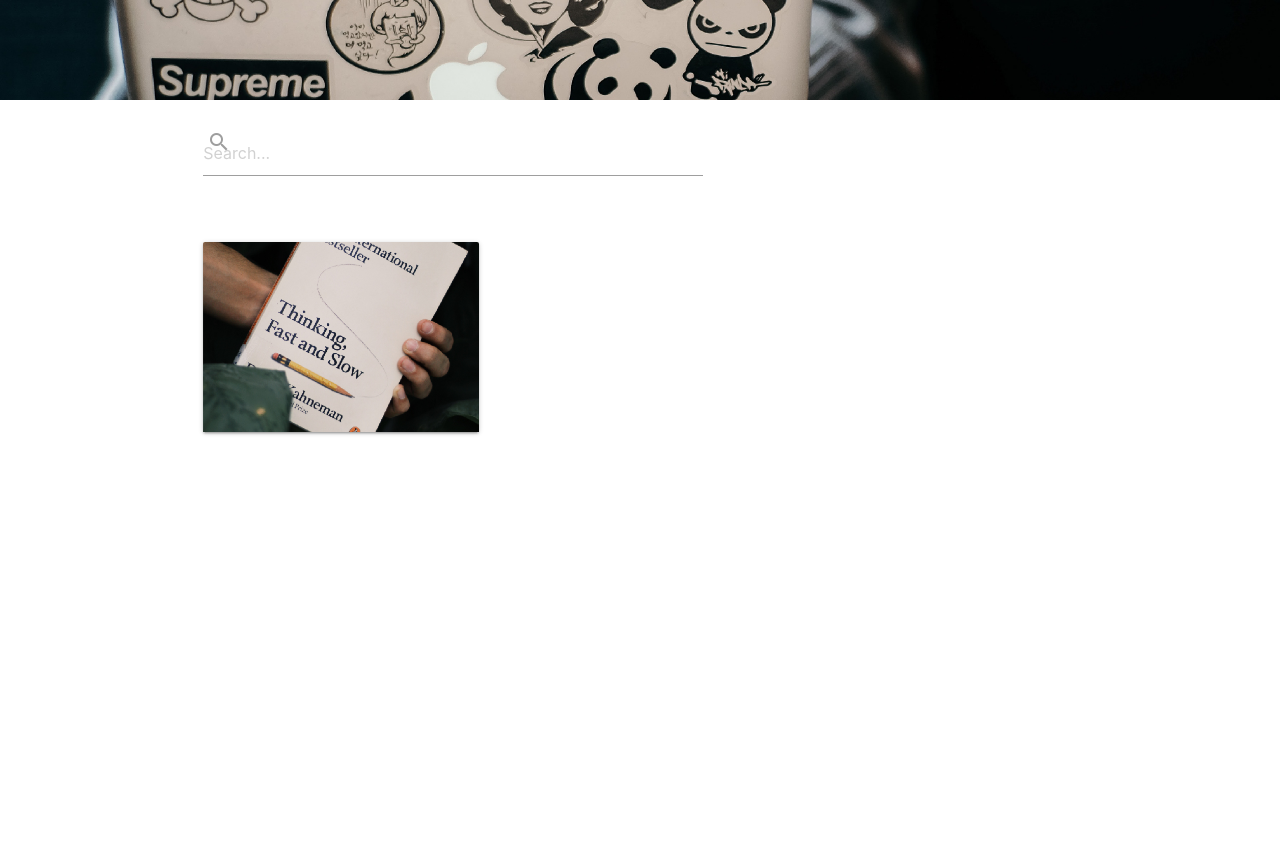
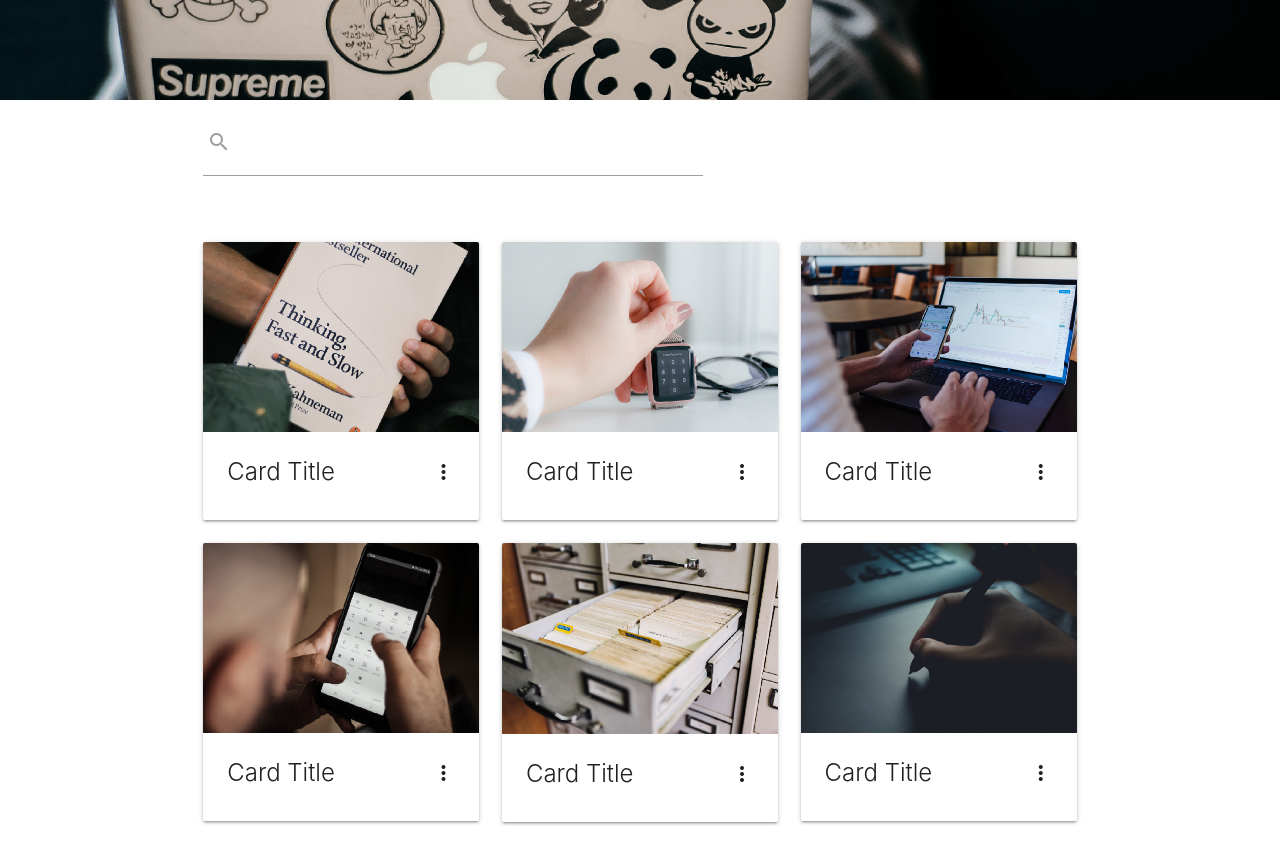
Before and after one commit to Kary01/project-blog, a plain HTML site: page index.html in a window 1280 px wide. Shown: the part 400-1257 px from the top of the page. Before the commit the page ends 867 px from the top, so only its background shows below. Drawn offline with nearby package versions, Linux system fonts and the light colour scheme.

Commit message:
add styles in homepages

```diff
--- a/index.html
+++ b/index.html
@@ -40,7 +40,7 @@
       <div class="section">
         <div class="row">
           <div class="col m7 input-field">
-            <input type="search" id="search" placeholder="Search...">
+            <input type="search" id="search">
             <label class="label-icon" for="search"><i class="material-icons">search</i></label>
             <i class="material-icons">close</i>
           </div>
@@ -54,8 +54,92 @@
             <div class="card-image waves-effect waves-block waves-light">
               <img class="activator" src="assets/images/card1.jpg" alt="imagen card">
             </div>
+            <div class="card-content">
+              <span class="card-title activator grey-text text-darken-4">Card Title<i class="material-icons right">more_vert</i></span>
+            </div>
+            <div class="card-reveal">
+              <span class="card-title grey-text text-darken-4">Card Title<i class="material-icons right">close</i></span>
+              <p>Here is some more information about this post that is only revealed once clicked on.</p>
+              <p><a href="#">More</a></p>
+            </div>
           </div>
         </article>
+        <article class="col s12 m6 l4">
+          <div class="card">
+            <div class="card-image waves-effect waves-block waves-light">
+              <img class="activator" src="assets/images/card2.jpg" alt="imagen card">
+            </div>
+            <div class="card-content">
+              <span class="card-title activator grey-text text-darken-4">Card Title<i class="material-icons right">more_vert</i></span>
+            </div>
+            <div class="card-reveal">
+              <span class="card-title grey-text text-darken-4">Card Title<i class="material-icons right">close</i></span>
+              <p>Here is some more information about this post that is only revealed once clicked on.</p>
+              <p><a href="#">More</a></p>
+            </div>
+          </div>
+        </article>
+        <article class="col s12 m6 l4">
+          <div class="card">
+            <div class="card-image waves-effect waves-block waves-light">
+              <img class="activator" src="assets/images/card3.jpg" alt="imagen card">
+            </div>
+            <div class="card-content">
+              <span class="card-title activator grey-text text-darken-4">Card Title<i class="material-icons right">more_vert</i></span>
+            </div>
+            <div class="card-reveal">
+              <span class="card-title grey-text text-darken-4">Card Title<i class="material-icons right">close</i></span>
+              <p>Here is some more information about this post that is only revealed once clicked on.</p>
+              <p><a href="#">More</a></p>
+            </div>
+          </div>
+        </article>
+        <article class="col s12 m6 l4">
+          <div class="card">
+            <div class="card-image waves-effect waves-block waves-light">
+              <img class="activator" src="assets/images/card4.jpg" alt="imagen card">
+            </div>
+            <div class="card-content">
+              <span class="card-title activator grey-text text-darken-4">Card Title<i class="material-icons right">more_vert</i></span>
+            </div>
+            <div class="card-reveal">
+              <span class="card-title grey-text text-darken-4">Card Title<i class="material-icons right">close</i></span>
+              <p>Here is some more information about this post that is only revealed once clicked on.</p>
+              <p><a href="#">More</a></p>
+            </div>
+          </div>
+        </article>
+        <article class="col s12 m6 l4">
+          <div class="card">
+            <div class="card-image waves-effect waves-block waves-light">
+              <img class="activator" src="assets/images/card5.jpg" alt="imagen card">
+            </div>
+            <div class="card-content">
+              <span class="card-title activator grey-text text-darken-4">Card Title<i class="material-icons right">more_vert</i></span>
+            </div>
+            <div class="card-reveal">
+              <span class="card-title grey-text text-darken-4">Card Title<i class="material-icons right">close</i></span>
+              <p>Here is some more information about this post that is only revealed once clicked on.</p>
+              <p><a href="#">More</a></p>
+            </div>
+          </div>
+        </article>
+        <article class="col s12 m6 l4">
+          <div class="card">
+            <div class="card-image waves-effect waves-block waves-light">
+              <img class="activator" src="assets/images/card6.jpg" alt="imagen card">
+            </div>
+            <div class="card-content">
+              <span class="card-title activator grey-text text-darken-4">Card Title<i class="material-icons right">more_vert</i></span>
+            </div>
+            <div class="card-reveal">
+              <span class="card-title grey-text text-darken-4">Card Title<i class="material-icons right">close</i></span>
+              <p>Here is some more information about this post that is only revealed once clicked on.</p>
+              <p><a href="#">More</a></p>
+            </div>
+          </div>
+        </article>
+
       </div>
     </section>
   </main>
```
Also changed, not shown: assets/images/card7.jpg (added), assets/images/card8.jpg (added), assets/images/card9.jpg (added).
